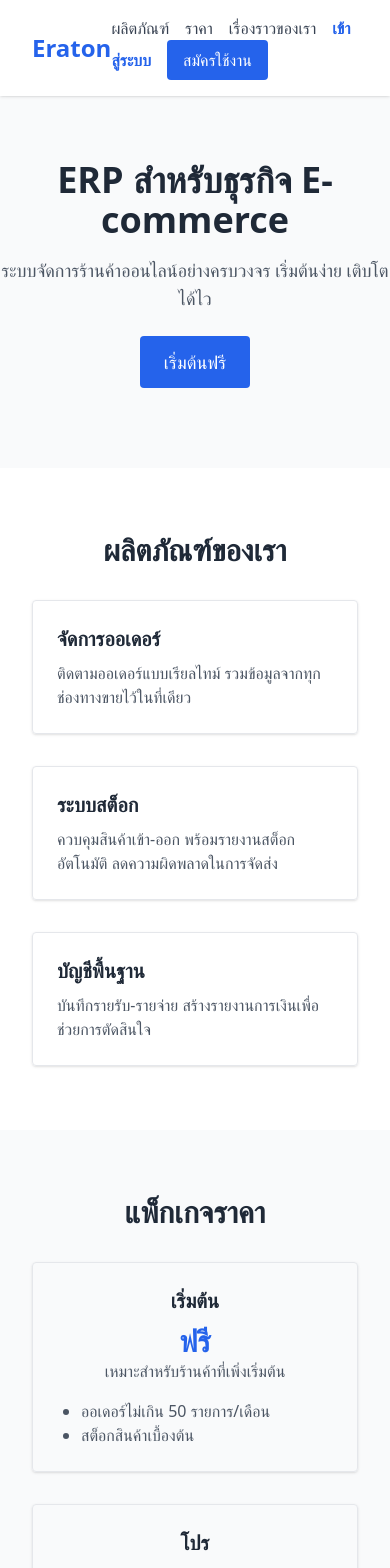
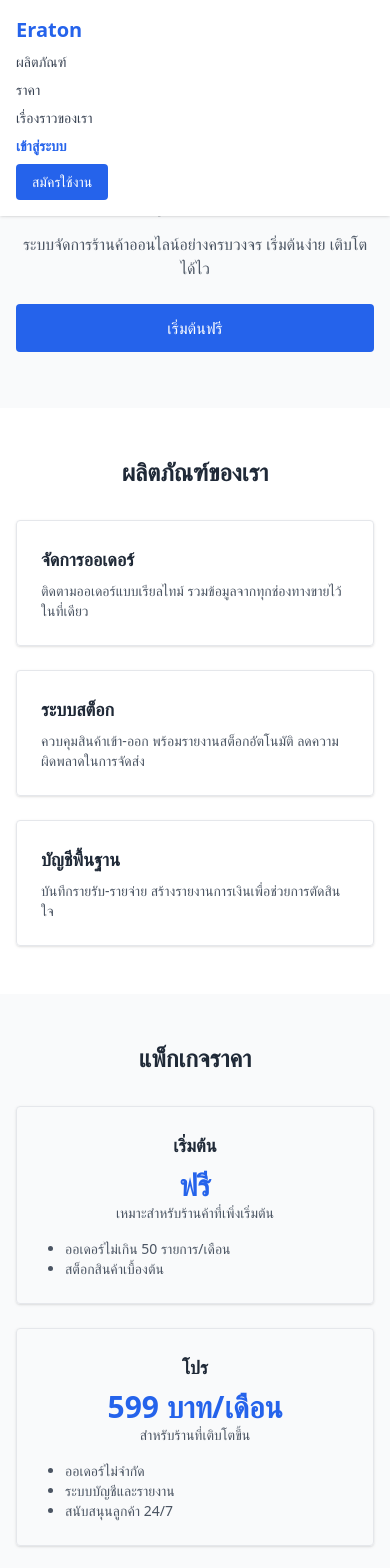
Before and after one commit to TonRichards/admin-portal-web, a Vue app: page / in a window 390 px wide. Shown: the top 1568 px of the page. Built offline with nearby package versions, Linux system fonts and the light colour scheme; no server answers.

Commit message:
Responsive mobile view for landing page

```diff
--- a/src/features/auth/composables/useLogout.js
+++ b/src/features/auth/composables/useLogout.js
@@ -11,7 +11,7 @@ export function useLogout() {
       localStorage.removeItem('token')
       localStorage.removeItem('user')
 
-      router.push('/login')
+      router.push('/')
     } catch (error) {
       console.error('Logout failed:', error)
     }
--- a/src/features/landing/pages/LandingPage.vue
+++ b/src/features/landing/pages/LandingPage.vue
@@ -1,68 +1,74 @@
 <template>
   <div class="bg-white text-gray-800 font-sans min-h-screen">
     <!-- Navbar -->
-    <header class="fixed top-0 left-0 w-full bg-white shadow z-50 flex items-center justify-between px-8 py-4">
-      <h1 class="text-2xl font-bold text-blue-600">Eraton</h1>
-      <nav class="space-x-4">
-        <a href="#product" class="text-gray-700 hover:text-blue-600">ผลิตภัณฑ์</a>
-        <a href="#pricing" class="text-gray-700 hover:text-blue-600">ราคา</a>
-        <a href="#story" class="text-gray-700 hover:text-blue-600">เรื่องราวของเรา</a>
-        <router-link to="/login" class="text-blue-600 font-semibold">เข้าสู่ระบบ</router-link>
+    <header class="fixed top-0 left-0 w-full bg-white shadow z-50 px-4 py-4 flex flex-wrap items-center justify-between">
+      <h1 class="text-xl font-bold text-blue-600">Eraton</h1>
+      <nav class="w-full mt-2 md:mt-0 md:w-auto space-y-2 md:space-y-0 md:space-x-4 flex flex-col md:flex-row items-start md:items-center">
+        <a href="#product" class="text-gray-700 hover:text-blue-600 text-sm md:text-base">ผลิตภัณฑ์</a>
+        <a href="#pricing" class="text-gray-700 hover:text-blue-600 text-sm md:text-base">ราคา</a>
+        <a href="#story" class="text-gray-700 hover:text-blue-600 text-sm md:text-base">เรื่องราวของเรา</a>
+        <router-link to="/login" class="text-blue-600 font-semibold text-sm md:text-base">เข้าสู่ระบบ</router-link>
         <router-link to="/register">
-          <button class="bg-blue-600 text-white px-4 py-2 rounded hover:bg-blue-700">สมัครใช้งาน</button>
+          <button class="bg-blue-600 text-white px-4 py-2 rounded hover:bg-blue-700 text-sm md:text-base w-full md:w-auto">
+            สมัครใช้งาน
+          </button>
         </router-link>
       </nav>
     </header>
 
     <!-- Spacing for fixed navbar -->
-    <div class="h-20"></div>
+    <div class="h-32 md:h-20"></div>
 
     <!-- Hero Section -->
-    <section class="text-center py-20 bg-gray-50">
-      <h2 class="text-4xl font-bold mb-4">ERP สำหรับธุรกิจ E-commerce</h2>
-      <p class="text-lg text-gray-600 mb-6">ระบบจัดการร้านค้าออนไลน์อย่างครบวงจร เริ่มต้นง่าย เติบโตได้ไว</p>
+    <section class="text-center py-14 px-4 bg-gray-50">
+      <h2 class="text-2xl md:text-4xl font-bold mb-4">ERP สำหรับธุรกิจ E-commerce</h2>
+      <p class="text-base md:text-lg text-gray-600 mb-6">
+        ระบบจัดการร้านค้าออนไลน์อย่างครบวงจร เริ่มต้นง่าย เติบโตได้ไว
+      </p>
       <router-link to="/register">
-        <button class="bg-blue-600 text-white px-6 py-3 rounded text-lg hover:bg-blue-700">เริ่มต้นฟรี</button>
+        <button class="bg-blue-600 text-white px-6 py-3 rounded text-base md:text-lg hover:bg-blue-700 w-full md:w-auto">
+          เริ่มต้นฟรี
+        </button>
       </router-link>
     </section>
 
     <!-- Product Section -->
-    <section id="product" class="py-16 px-8 max-w-6xl mx-auto">
-      <h3 class="text-3xl font-bold mb-8 text-center">ผลิตภัณฑ์ของเรา</h3>
-      <div class="grid md:grid-cols-3 gap-8">
+    <section id="product" class="py-12 px-4 md:px-8 max-w-6xl mx-auto">
+      <h3 class="text-2xl md:text-3xl font-bold mb-8 text-center">ผลิตภัณฑ์ของเรา</h3>
+      <div class="grid gap-6 md:grid-cols-3">
         <div class="border p-6 rounded shadow">
-          <h4 class="text-xl font-semibold mb-2">จัดการออเดอร์</h4>
-          <p class="text-gray-600">ติดตามออเดอร์แบบเรียลไทม์ รวมข้อมูลจากทุกช่องทางขายไว้ในที่เดียว</p>
+          <h4 class="text-lg font-semibold mb-2">จัดการออเดอร์</h4>
+          <p class="text-gray-600 text-sm">ติดตามออเดอร์แบบเรียลไทม์ รวมข้อมูลจากทุกช่องทางขายไว้ในที่เดียว</p>
         </div>
         <div class="border p-6 rounded shadow">
-          <h4 class="text-xl font-semibold mb-2">ระบบสต็อก</h4>
-          <p class="text-gray-600">ควบคุมสินค้าเข้า-ออก พร้อมรายงานสต็อกอัตโนมัติ ลดความผิดพลาดในการจัดส่ง</p>
+          <h4 class="text-lg font-semibold mb-2">ระบบสต็อก</h4>
+          <p class="text-gray-600 text-sm">ควบคุมสินค้าเข้า-ออก พร้อมรายงานสต็อกอัตโนมัติ ลดความผิดพลาดในการจัดส่ง</p>
         </div>
         <div class="border p-6 rounded shadow">
-          <h4 class="text-xl font-semibold mb-2">บัญชีพื้นฐาน</h4>
-          <p class="text-gray-600">บันทึกรายรับ-รายจ่าย สร้างรายงานการเงินเพื่อช่วยการตัดสินใจ</p>
+          <h4 class="text-lg font-semibold mb-2">บัญชีพื้นฐาน</h4>
+          <p class="text-gray-600 text-sm">บันทึกรายรับ-รายจ่าย สร้างรายงานการเงินเพื่อช่วยการตัดสินใจ</p>
         </div>
       </div>
     </section>
 
     <!-- Pricing Section -->
-    <section id="pricing" class="py-16 bg-gray-50 px-8 max-w-4xl mx-auto">
-      <h3 class="text-3xl font-bold mb-8 text-center">แพ็กเกจราคา</h3>
-      <div class="grid md:grid-cols-2 gap-8">
+    <section id="pricing" class="py-12 bg-gray-50 px-4 md:px-8 max-w-4xl mx-auto">
+      <h3 class="text-2xl md:text-3xl font-bold mb-8 text-center">แพ็กเกจราคา</h3>
+      <div class="grid gap-6 md:grid-cols-2">
         <div class="border p-6 rounded text-center shadow">
-          <h4 class="text-xl font-semibold mb-2">เริ่มต้น</h4>
+          <h4 class="text-lg font-semibold mb-2">เริ่มต้น</h4>
           <p class="text-3xl font-bold text-blue-600">ฟรี</p>
-          <p class="text-gray-600 mb-4">เหมาะสำหรับร้านค้าที่เพิ่งเริ่มต้น</p>
-          <ul class="text-left list-disc ml-6 text-gray-600">
+          <p class="text-gray-600 mb-4 text-sm">เหมาะสำหรับร้านค้าที่เพิ่งเริ่มต้น</p>
+          <ul class="text-left list-disc ml-6 text-gray-600 text-sm">
             <li>ออเดอร์ไม่เกิน 50 รายการ/เดือน</li>
             <li>สต็อกสินค้าเบื้องต้น</li>
           </ul>
         </div>
         <div class="border p-6 rounded text-center shadow">
-          <h4 class="text-xl font-semibold mb-2">โปร</h4>
+          <h4 class="text-lg font-semibold mb-2">โปร</h4>
           <p class="text-3xl font-bold text-blue-600">599 บาท/เดือน</p>
-          <p class="text-gray-600 mb-4">สำหรับร้านที่เติบโตขึ้น</p>
-          <ul class="text-left list-disc ml-6 text-gray-600">
+          <p class="text-gray-600 mb-4 text-sm">สำหรับร้านที่เติบโตขึ้น</p>
+          <ul class="text-left list-disc ml-6 text-gray-600 text-sm">
             <li>ออเดอร์ไม่จำกัด</li>
             <li>ระบบบัญชีและรายงาน</li>
             <li>สนับสนุนลูกค้า 24/7</li>
@@ -72,9 +78,9 @@
     </section>
 
     <!-- Story Section -->
-    <section id="story" class="py-16 px-8 max-w-5xl mx-auto">
-      <h3 class="text-3xl font-bold mb-8 text-center">เราเข้าใจผู้ประกอบการออนไลน์</h3>
-      <div class="space-y-6 text-gray-700">
+    <section id="story" class="py-12 px-4 md:px-8 max-w-5xl mx-auto">
+      <h3 class="text-2xl md:text-3xl font-bold mb-8 text-center">เราเข้าใจผู้ประกอบการออนไลน์</h3>
+      <div class="space-y-6 text-gray-700 text-sm md:text-base">
         <p><strong>จัดการออเดอร์ยุ่งยาก?</strong> Eraton ช่วยรวบรวมคำสั่งซื้อจากทุกแพลตฟอร์ม ไม่ว่าจะเป็น Facebook, Shopee หรือ Website ของคุณเอง</p>
         <p><strong>สต็อกหาย สินค้าขาด?</strong> ระบบของเราช่วยเตือนและคาดการณ์สต็อกแบบอัตโนมัติ ลดของเสีย เพิ่มกำไร</p>
         <p><strong>ไม่เก่งบัญชี?</strong> ไม่ต้องห่วง เราช่วยสร้างรายงานการเงินให้อัตโนมัติ ดูยอดขายและค่าใช้จ่ายได้ง่าย ๆ</p>
@@ -82,12 +88,12 @@
     </section>
 
     <!-- Footer -->
-    <footer class="text-center py-8 text-gray-500 text-sm">
+    <footer class="text-center py-8 text-gray-500 text-xs md:text-sm">
       &copy; 2025 Eraton. สงวนลิขสิทธิ์.
     </footer>
   </div>
 </template>
 
 <script setup>
-// ไม่ต้องใช้ script ถ้าไม่มี logic
+// ไม่มี logic พิเศษ
 </script>
```
